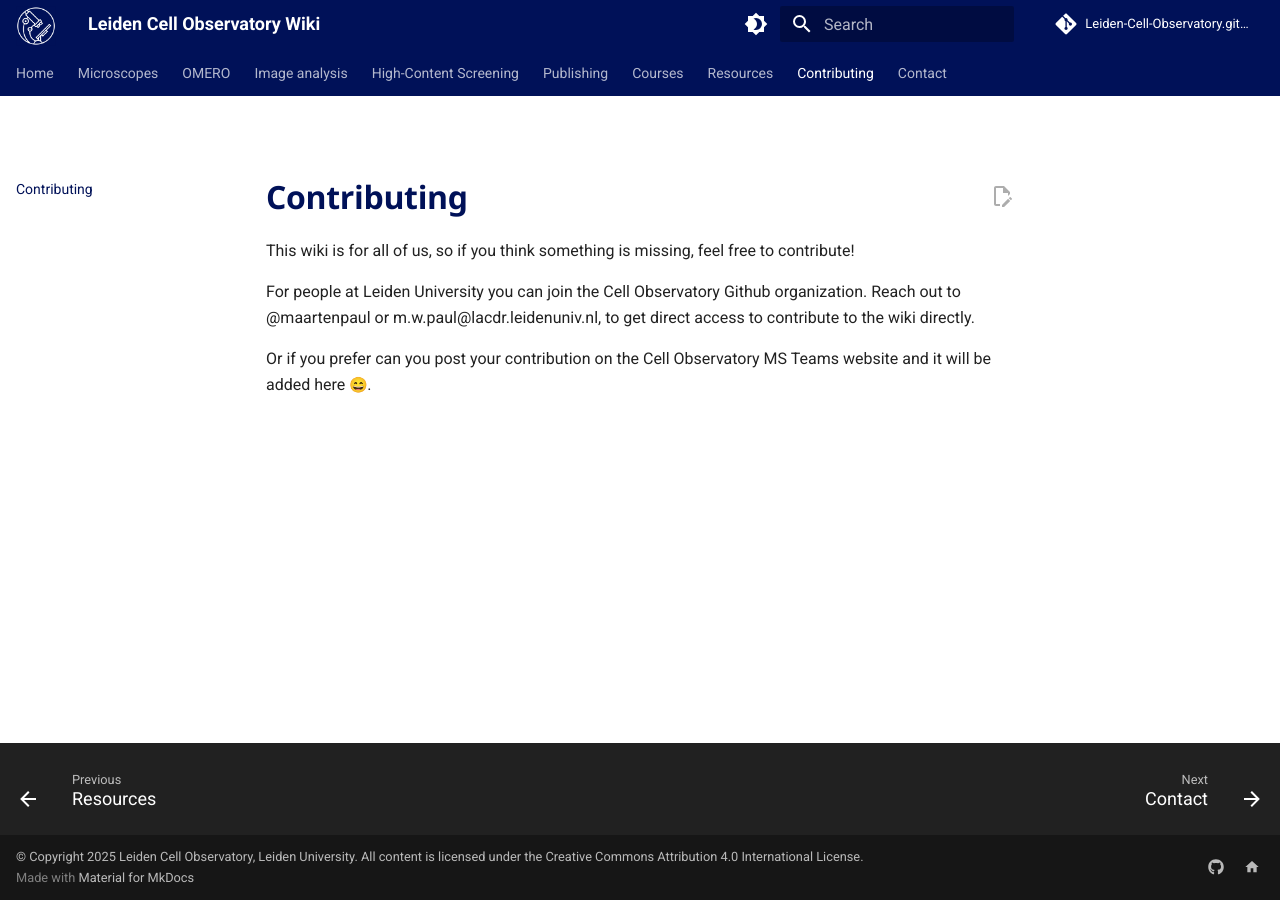
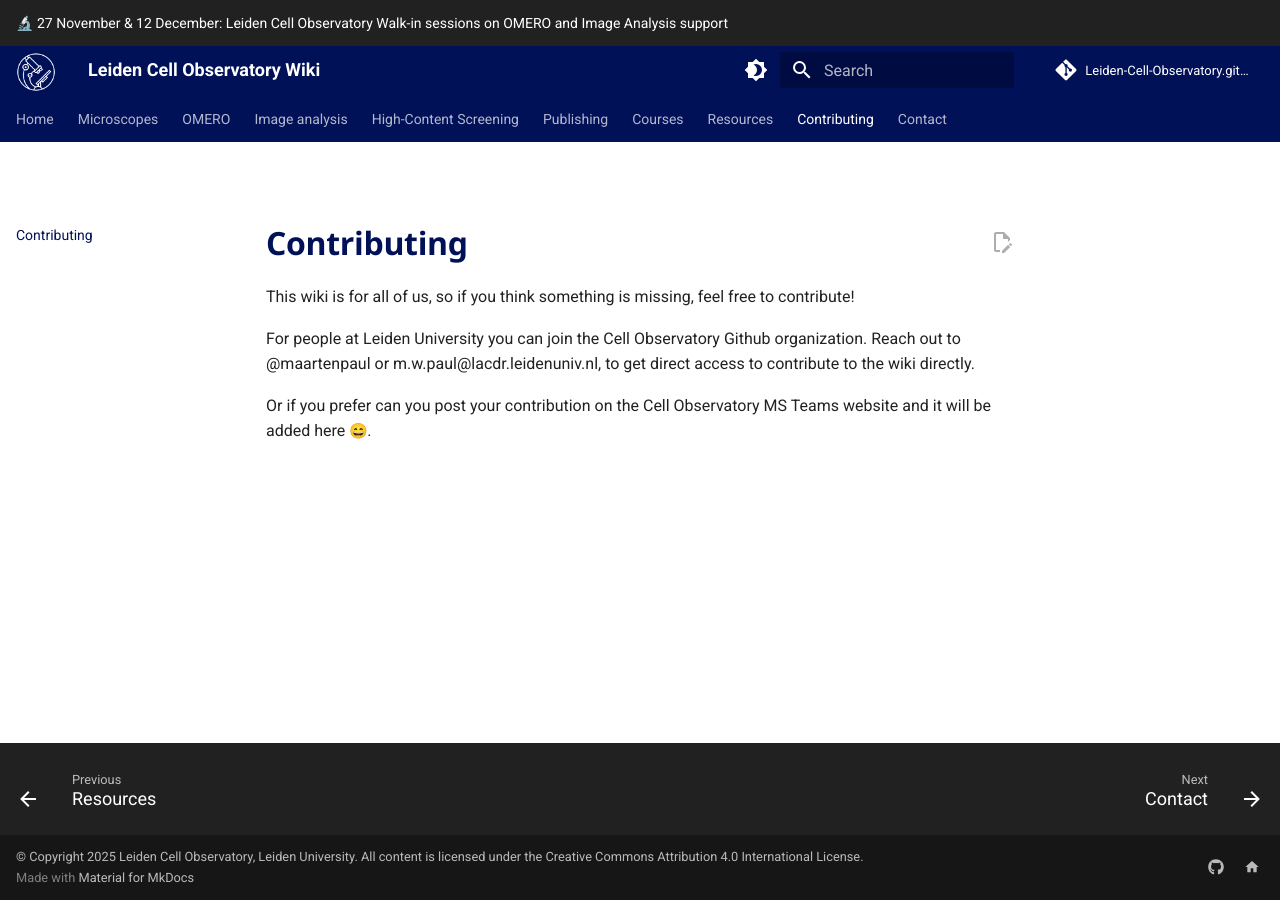
Before and after one commit to Leiden-Cell-Observatory/Leiden-Cell-Observatory.github.io, an MkDocs documentation site: the page built from docs/contributing.md, in a window 1280 px wide. Built offline with MkDocs 1.6.1 and Material for MkDocs 9.7.7, drawn with Linux system fonts in a browser that asks for light colours; emoji names are drawn with the system emoji font; comment, search, counter and statistics services are not loaded.

Commit message:
Add walk-in session announcement and update documentation
- Introduced a new image for walk-in sessions in the index page.
- Updated the index page content for clarity.
- Added a custom HTML block for session announcements.
- Configured theme settings for custom directory and header autohide.
- Corrected the project section in pixi.toml.

```diff
--- a/mkdocs.yml
+++ b/mkdocs.yml
@@ -4,6 +4,7 @@ edit_uri: edit/main/docs/
 repo_name: Leiden-Cell-Observatory.github.io
 theme:
   name: material
+  custom_dir: overrides
   palette:
     # Palette toggle for dark mode
     - media: "(prefers-color-scheme: dark)"
@@ -21,6 +22,7 @@ theme:
         icon: material/brightness-4
         name: Switch to dark mode
   features:
+    - header.autohide
     - content.code.copy
     - content.code.annotate
     - navigation.instant
--- /dev/null
+++ b/overrides/main.html
@@ -0,0 +1,5 @@
+{% extends "base.html" %}
+
+{% block announce %}
+🔬 27 November & 12 December: Leiden Cell Observatory Walk-in sessions on OMERO and Image Analysis support
+{% endblock %}
--- a/pixi.toml
+++ b/pixi.toml
@@ -1,4 +1,4 @@
-[project]
+[workspace]
 authors = ["Maarten Paul <maarten.paul@gmail.com>"]
 channels = ["conda-forge"]
 name = "Leiden-Cell-Observatory.github.io"
```
Also changed, not shown: docs/index.md (+3 -1 lines), 1 other file.
